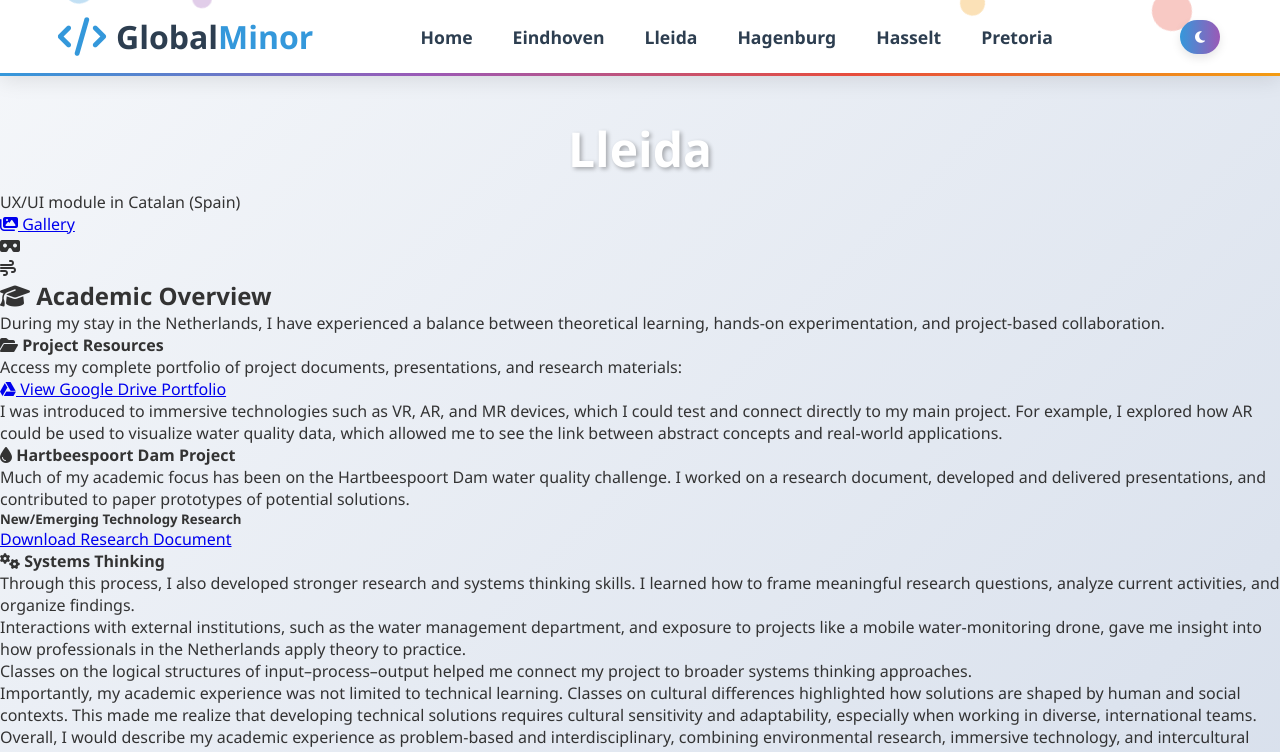
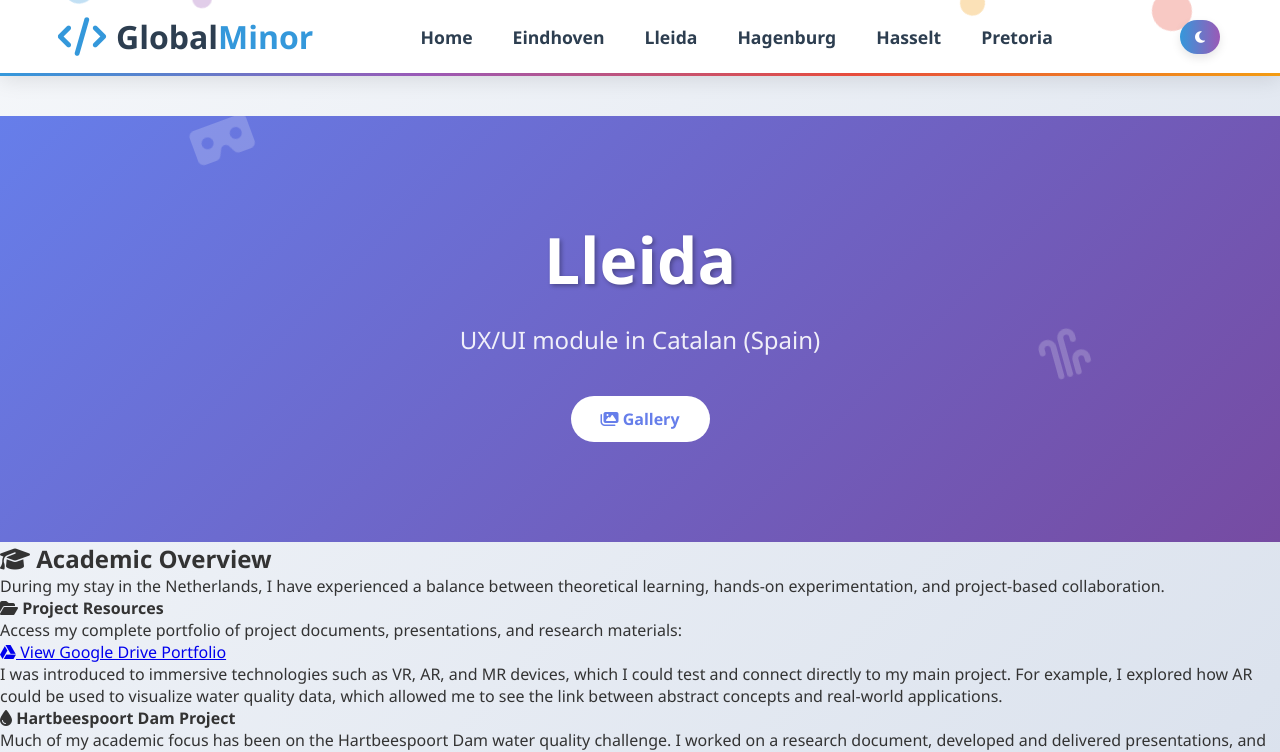
Before and after one commit to RourkeV/portfolio-website, a website: page lleida.html in a window 1280 px wide. Shown: the top 752 px of the page. Drawn offline with Linux system fonts and the light colour scheme.

Commit message:
header fix

```diff
--- a/css/lleida.css
+++ b/css/lleida.css
@@ -132,3 +132,64 @@ h1 {
         grid-template-columns: 1fr;
     }
 }
+
+.lleida-header {
+    text-align: center;
+    padding: 100px 20px;
+    background: linear-gradient(135deg, #667eea 0%, #764ba2 100%);
+    color: white;
+    position: relative;
+    overflow: hidden;
+}
+
+.lleida-header h1 {
+    font-size: 4em;
+    margin: 0;
+    text-shadow: 2px 2px 4px rgba(0,0,0,0.3);
+}
+
+.lleida-header p {
+    font-size: 1.5em;
+    margin: 20px 0;
+    opacity: 0.9;
+}
+
+.gallery-button {
+    display: inline-block;
+    padding: 12px 30px;
+    background: white;
+    color: #667eea;
+    text-decoration: none;
+    border-radius: 25px;
+    font-weight: 600;
+    transition: transform 0.3s ease, box-shadow 0.3s ease;
+    margin-top: 20px;
+}
+
+.gallery-button:hover {
+    transform: translateY(-3px);
+    box-shadow: 0 5px 15px rgba(0,0,0,0.2);
+}
+
+.decoration {
+    position: absolute;
+    font-size: 3em;
+    color: rgba(255,255,255,0.2);
+}
+
+.decoration-1 {
+    top: 20%;
+    left: 15%;
+    animation: float 6s ease-in-out infinite;
+}
+
+.decoration-2 {
+    bottom: 20%;
+    right: 15%;
+    animation: float 8s ease-in-out infinite;
+}
+
+@keyframes float {
+    0%, 100% { transform: translateY(0); }
+    50% { transform: translateY(-20px); }
+}
```
